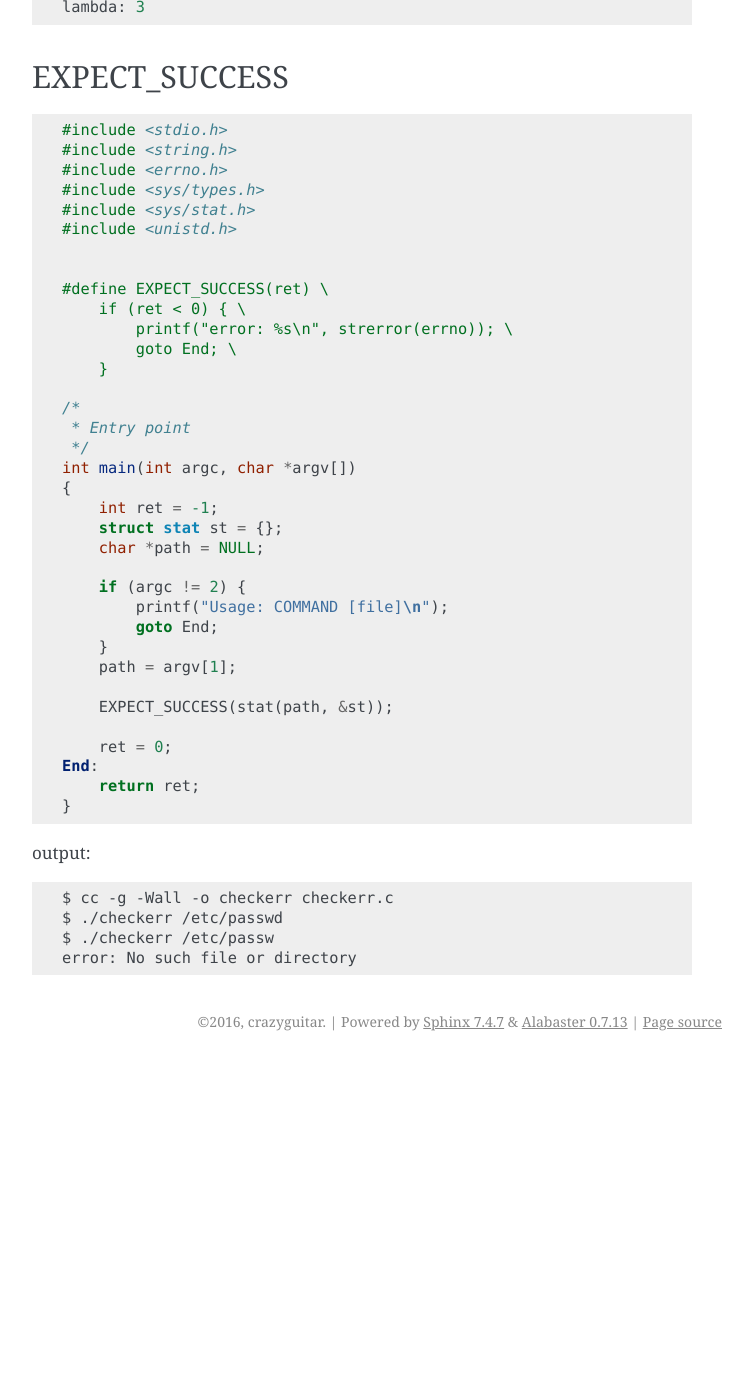
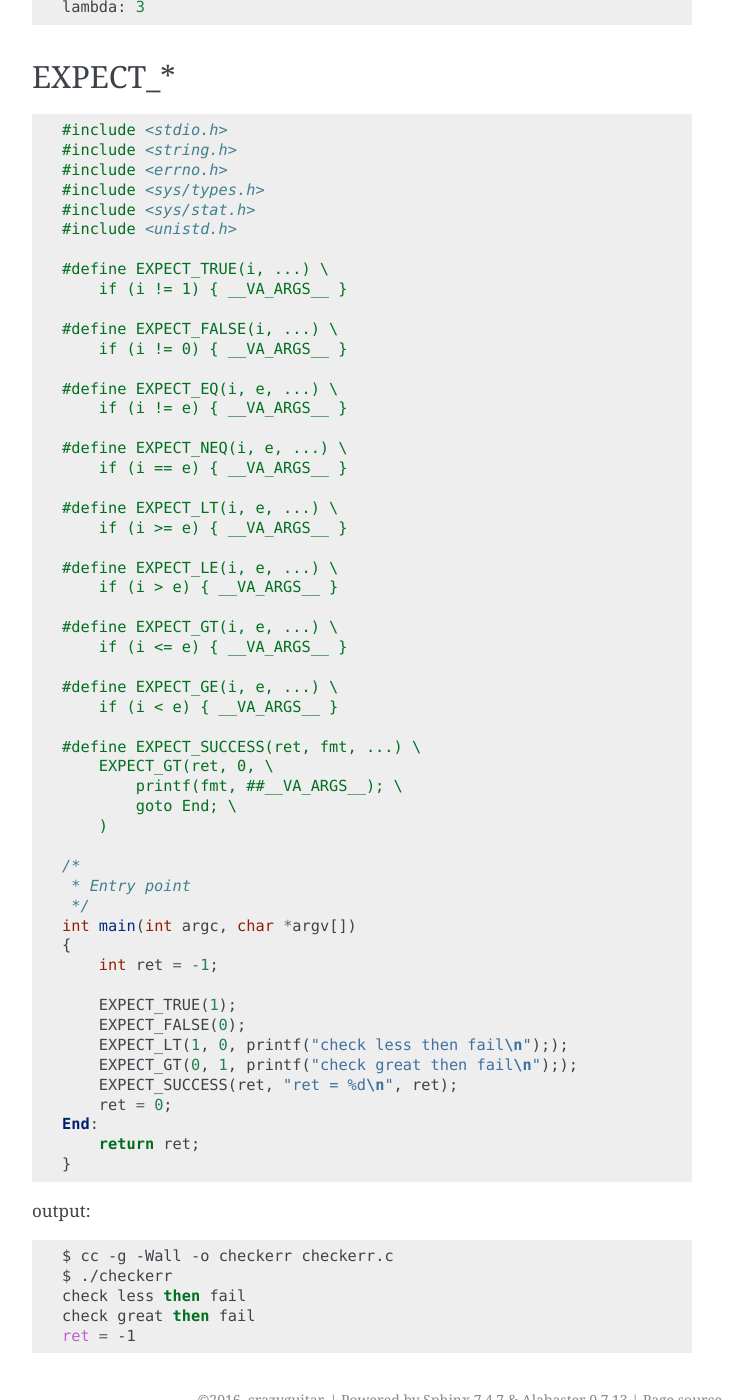
Before and after one commit to emcute0319/cppcheatsheet, a Sphinx documentation site: the page built from docs/notes/c_macro.rst, in a window 1280 px wide and 1400 px high, scrolled down 1938 px. Shown: the whole window, without its empty margins (388-1140 px from the left). Built offline with Sphinx 7.4.7, drawn with Linux system fonts in a browser that asks for light colours; before the commit the page ends 2999 px from its top, so only the background shows below that; some of the changed text lies outside the part shown.

Commit message:
Add EXPECT_* macro note :ghost:

```diff
--- a/docs/notes/c_macro.rst
+++ b/docs/notes/c_macro.rst
@@ -106,24 +106,47 @@ output:
     lambda: 3
 
 
-EXPECT_SUCCESS
----------------
+EXPECT_*
+-----------
 
 .. code-block:: c
 
-    #include <stdio.h>
+    #include <stdio.h>                                                                                                                                   [19/1840]
     #include <string.h>
     #include <errno.h>
     #include <sys/types.h>
     #include <sys/stat.h>
     #include <unistd.h>
 
+    #define EXPECT_TRUE(i, ...) \
+        if (i != 1) { __VA_ARGS__ }
 
-    #define EXPECT_SUCCESS(ret) \
-        if (ret < 0) { \
-            printf("error: %s\n", strerror(errno)); \
+    #define EXPECT_FALSE(i, ...) \
+        if (i != 0) { __VA_ARGS__ }
+
+    #define EXPECT_EQ(i, e, ...) \
+        if (i != e) { __VA_ARGS__ }
+
+    #define EXPECT_NEQ(i, e, ...) \
+        if (i == e) { __VA_ARGS__ }
+
+    #define EXPECT_LT(i, e, ...) \
+        if (i >= e) { __VA_ARGS__ }
+
+    #define EXPECT_LE(i, e, ...) \
+        if (i > e) { __VA_ARGS__ }
+
+    #define EXPECT_GT(i, e, ...) \
+        if (i <= e) { __VA_ARGS__ }
+
+    #define EXPECT_GE(i, e, ...) \
+        if (i < e) { __VA_ARGS__ }
+
+    #define EXPECT_SUCCESS(ret, fmt, ...) \
+        EXPECT_GT(ret, 0, \
+            printf(fmt, ##__VA_ARGS__); \
             goto End; \
-        }
+        )
 
     /*
      * Entry point
@@ -131,17 +154,12 @@ EXPECT_SUCCESS
     int main(int argc, char *argv[])
     {
         int ret = -1;
-        struct stat st = {};
-        char *path = NULL;
 
-        if (argc != 2) {
-            printf("Usage: COMMAND [file]\n");
-            goto End;
-        }
-        path = argv[1];
-
-        EXPECT_SUCCESS(stat(path, &st));
-
+        EXPECT_TRUE(1);
+        EXPECT_FALSE(0);
+        EXPECT_LT(1, 0, printf("check less then fail\n"););
+        EXPECT_GT(0, 1, printf("check great then fail\n"););
+        EXPECT_SUCCESS(ret, "ret = %d\n", ret);
         ret = 0;
     End:
         return ret;
@@ -152,6 +170,7 @@ output:
 .. code-block:: bash
 
     $ cc -g -Wall -o checkerr checkerr.c
-    $ ./checkerr /etc/passwd
-    $ ./checkerr /etc/passw
-    error: No such file or directory
+    $ ./checkerr
+    check less then fail
+    check great then fail
+    ret = -1
```
